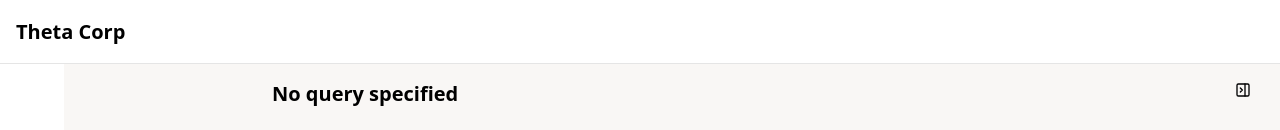
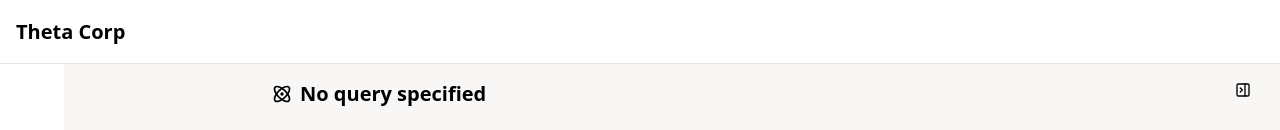
Before and after one commit to Ebaka716/ui.shadcn, a Next.js app: page /results in a window 1280 px wide. Shown: the top 130 px of the page. Built offline with nearby package versions, Linux system fonts and the light colour scheme.

Commit message:
feat: add icon to result headings

```diff
--- a/app/page.tsx
+++ b/app/page.tsx
@@ -22,6 +22,8 @@ import {
 //   DropdownMenuSeparator,
 //   DropdownMenuTrigger,
 // } from "@/components/ui/dropdown-menu";
+// Import Atom icon
+import { Atom } from "lucide-react";
 
 // Sample Financial Data (add type)
 const FINANCIAL_DATA = [
@@ -107,7 +109,9 @@ export default function Home() {
 
   return (
     <main className="flex min-h-screen flex-col items-center justify-center p-8 bg-background">
-      <h1 className="mb-8 text-4xl font-semibold text-center">
+      {/* Add icon to title - No spin */}
+      <h1 className="mb-8 text-4xl font-semibold text-center flex items-center gap-3">
+        <Atom className="h-8 w-8" />
         Theta Assistant
       </h1>
 
--- a/app/results/ResultsDisplay.tsx
+++ b/app/results/ResultsDisplay.tsx
@@ -3,7 +3,7 @@
 import { useSearchParams } from 'next/navigation';
 import React, { useState, useEffect, Fragment, useRef, useLayoutEffect } from 'react';
 import { Button } from '@/components/ui/button';
-import { TrendingUp, TrendingDown, Newspaper, Info, Briefcase, Activity, Lightbulb, Loader2 } from 'lucide-react';
+import { TrendingUp, TrendingDown, Newspaper, Info, Briefcase, Activity, Lightbulb, Atom } from 'lucide-react';
 import { Card, CardContent, CardDescription, CardFooter, CardHeader, CardTitle } from "@/components/ui/card";
 import { Badge } from "@/components/ui/badge";
 import {
@@ -414,7 +414,13 @@ export default function ResultsDisplay() {
 
       {resultsHistory.map((entry, index) => (
         <Fragment key={entry.id}>
-            <h2 id={`title-${entry.id}`} className="text-xl font-semibold pt-4 mt-6">{entry.query}</h2>
+            <h2
+              id={`title-${entry.id}`}
+              className="text-xl font-semibold pt-4 mt-6 flex items-center gap-2"
+            >
+              <Atom className="h-5 w-5 text-muted-foreground flex-shrink-0"/>
+              {entry.query}
+            </h2>
 
             {/* Definition Section */}
             {entry.definitionData && (
@@ -666,18 +672,18 @@ export default function ResultsDisplay() {
         </Fragment>
       )}
 
-      {/* Loading Indicator for Regular New Section */}
+      {/* Loading Indicator for Regular New Section - Use Atom */}
       {isLoadingNewSection && (
         <div ref={loaderRef} className="w-full pt-12 mt-6 flex flex-col items-center justify-center">
-           <Loader2 className="h-8 w-8 animate-spin text-muted-foreground" />
+           <Atom className="h-8 w-8 animate-spin text-muted-foreground" />
            <p className="text-sm text-muted-foreground pt-2 text-center">Loading results for: {processingQueryRef.current ?? currentQuery}...</p>
         </div>
       )}
 
-      {/* Loading Indicator for Expanded View */}
+      {/* Loading Indicator for Expanded View - Use Atom */}
       {isLoadingExpandedView && (
         <div ref={expandedLoaderRef} className="w-full pt-12 mt-6 flex flex-col items-center justify-center">
-           <Loader2 className="h-8 w-8 animate-spin text-muted-foreground" />
+           <Atom className="h-8 w-8 animate-spin text-muted-foreground" />
            <p className="text-sm text-muted-foreground pt-2 text-center">Loading expanded view...</p>
         </div>
       )}
--- a/components/Header.tsx
+++ b/components/Header.tsx
@@ -55,8 +55,9 @@ export function Header({ toggleMobileMenu }: HeaderProps) {
             </TooltipContent>
           </Tooltip>
 
-          {/* Use primary color variable for title */}
+          {/* Revert title div */}
           <div className="font-bold text-primary text-xl">
+            {/* Removed Atom icon */}
             Theta Corp
           </div>
         </div>
```
